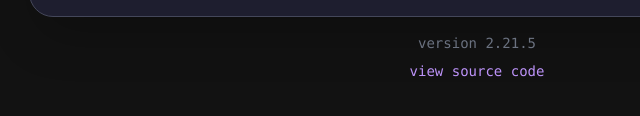
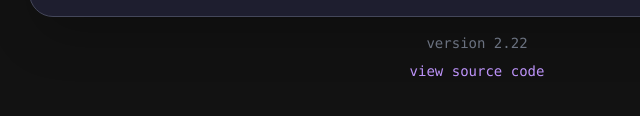
Before and after one commit to stfu23489/flame, a plain HTML site: page index.html in a window 1280 px wide. Shown: the part 972-1088 px from the top of the page, 163-803 px from the left. Drawn offline with nearby package versions, Linux system fonts and the light colour scheme.

Commit message:
Update index.html

```diff
--- a/index.html
+++ b/index.html
@@ -115,7 +115,7 @@
   </div>
 
   <div class="text-sm text-center text-gray-500 mt-4 font-mono">
-    version 2.21.5
+    version 2.22
   </div>
   <a href="https://github.com/stfu23489/flame" class="text-sm text-center text-indigo-custom hover:text-indigo-custom-light mt-2 font-mono transition-colors duration-200">
     view source code
```
